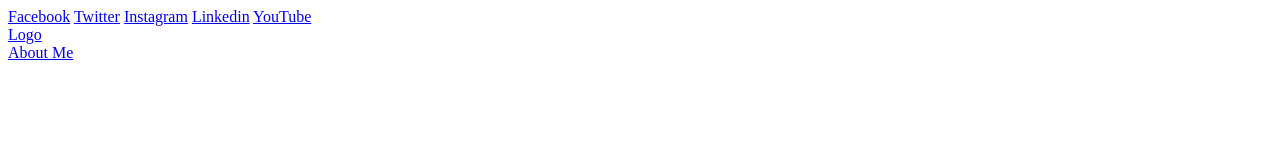
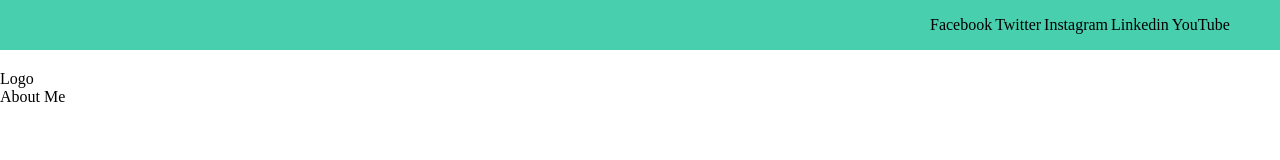
Before and after one commit to alecvinent/platzi-mi-blog-project, a plain HTML site: page index.html in a window 1280 px wide. Drawn offline with Linux system fonts and the light colour scheme.

Commit message:
Estilos en el header

```diff
--- a/css/main.css
+++ b/css/main.css
@@ -0,0 +1,40 @@
+body {
+    margin: 0;
+    padding: 0;
+    position: fixed;
+    top: 0;
+    bottom: 0;
+    left: 0;
+    right: 0;
+}
+
+a {
+    text-decoration: none;
+    display: inline;
+    color: black;
+}
+
+header {
+    width: 100%;
+    height: 140px;
+    display: grid;
+    grid-template-rows: 1fr 1fr;
+}
+
+header .header-icons-container {
+    width: 100%;
+    height: 50px;
+    display: grid;
+    background-color: #48CFAD;
+}
+
+header .header-icons-container .icons {
+    width: 300px;
+    height: auto;
+    display: flex;
+    justify-items: flex-end;
+    align-items: center;
+    justify-content: space-between;
+    justify-self: end;
+    margin-right: 50px;
+}
--- a/index.html
+++ b/index.html
@@ -9,12 +9,12 @@
     <meta name="keywords" content=""/>
     <meta name="description" content=""/>
     <title>Mi Blog Personal</title>
-    <link href="css/main.css" />
+    <link href="./css/main.css" type="text/css" rel="stylesheet"/>
 </head>
 <body>
 <header>
-    <section>
-        <div>
+    <section class="header-icons-container">
+        <div class="icons social">
             <a href="#">Facebook</a>
             <a href="#">Twitter</a>
             <a href="#">Instagram</a>
@@ -23,10 +23,10 @@
         </div>
     </section>
     <nav>
-        <section>
+        <section class="nav-logo-container">
             <a href="/" title="home">Logo</a>
         </section>
-        <section>
+        <section class="profile-link">
             <a href="./perfil.html" title="profile">About Me</a>
         </section>
     </nav>
```
